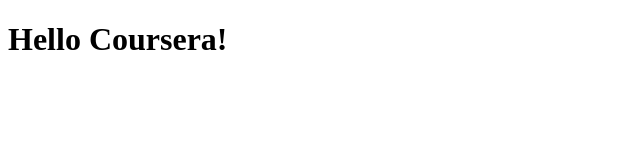
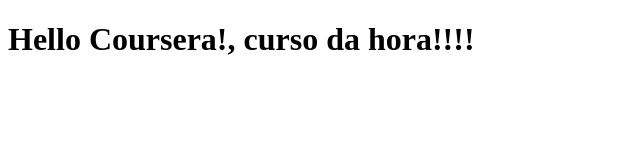
Before and after one commit to mjoseb/coursera-test, a plain HTML site: page site/index.html in a window 1280 px wide. Shown: the whole page, without its empty margins (0-640 px from the left). Drawn offline with Linux system fonts and the light colour scheme.

Commit message:
Uma pequena alteração

```diff
--- a/site/index.html
+++ b/site/index.html
@@ -4,6 +4,6 @@
 	<title>Hello Coursera</title>
 </head>
 <body>
-<h1>Hello Coursera!</h1>
+<h1>Hello Coursera!, curso da hora!!!!</h1>
 </body>
 </html>
```
